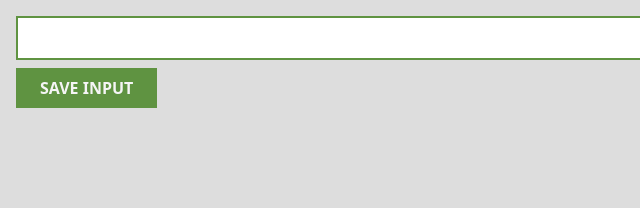
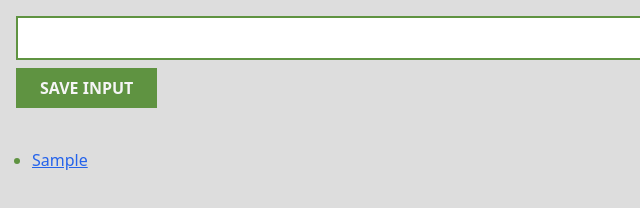
Before and after one commit to bgroyer1/chrome_extension, a plain HTML site: page index.html in a window 1280 px wide. Both pictures are taken after typing "Sample" into the empty fields and a click on the button "SAVE INPUT". Shown: the full height of the page, 0-640 px from the left. Drawn offline with Linux system fonts and the light colour scheme.

Commit message:
added an error span to alert user when trying to add items that already have been added, or empty list items

```diff
--- a/css/styles.css
+++ b/css/styles.css
@@ -9,6 +9,8 @@
   --bg: #dddddd;
   --accent: #5f9341;
   --white: whitesmoke;
+  --error-message: #dc2626;
+  --link-color: #2563EB;
   --input-background: #e7f0fe;
 }
 
@@ -53,13 +55,28 @@ select {
 
 #input-el {
   padding: 0.5em 1.5em;
-  border: var(--accent) 2px solid ;
+  border: var(--accent) 2px solid;
 }
 
 #input-el:focus,
 #input-el:hover {
   outline: var(--accent);
   background: var(--input-background);
+}
+
+#error-span {
+  font-style: italic;
+  color: var(--error-message);
+  min-height: 1.5rem;
+}
+
+.list-item {
+  text-decoration: underline;
+  color: var(--link-color);
+}
+
+.list-item::marker {
+  color: var(--accent)
 }
 
 button {
@@ -76,6 +93,10 @@ button {
   color: var(--white);
 }
 
+ul {
+  padding: 0 1em;
+}
+
 h1,
 h2,
 h3,
--- a/index.html
+++ b/index.html
@@ -11,7 +11,7 @@
     <meta name="author" content="Braedan Royer" />
     <!-- Stylesheets/Fonts -->
     <link rel="stylesheet" href="./css/styles.css" />
-    <link rel="icon" href="./favicon.ico" />
+
     <!-- Title -->
     <title>Scrimba - Chrome Extension</title>
     <!-- Javascript -->
@@ -22,6 +22,8 @@
       <div class="main">
         <input id="input-el" type="text" />
         <button id="input-btn">SAVE INPUT</button>
+        <span id="error-span"></span>
+        <ul id="ul-el"></ul>
       </div>
     </main>
   </body>
--- a/js/script.js
+++ b/js/script.js
@@ -1,15 +1,36 @@
+/* Global Variables */
 const inputBtn = document.querySelector("#input-btn");
 const inputEl = document.querySelector("#input-el");
+const ulEl = document.querySelector("#ul-el");
+const errorSpan = document.querySelector("#error-span");
 const myLeads = [];
 
+/* Functions */
 function saveLead() {
   if (!myLeads.includes(inputEl.value.toLowerCase()) && inputEl.value) {
-    myLeads.push(inputEl.value)
-
+    errorSpan.textContent = "";
+    myLeads.push(inputEl.value);
+  }else if (!inputEl.value) {
+    errorSpan.textContent = "Empty Input";
+  } else {
+    errorSpan.textContent = `Item already added`;
   }
-  inputEl.value = ''
-  console.log(myLeads)
-  console.log("button clicked!");
 }
 
-inputBtn.addEventListener("click", saveLead);
+function renderLeadsHTML() {
+  let listHTML = "";
+  myLeads.forEach((lead) => {
+    listHTML += `<li class='list-item'>${lead}</li>`;
+  });
+  return listHTML;
+}
+
+function renderList() {
+  saveLead();
+  const listHTML = renderLeadsHTML();
+  ulEl.innerHTML = listHTML;
+  inputEl.value = ''
+}
+
+/* Event Listeners */
+inputBtn.addEventListener("click", renderList);
```
